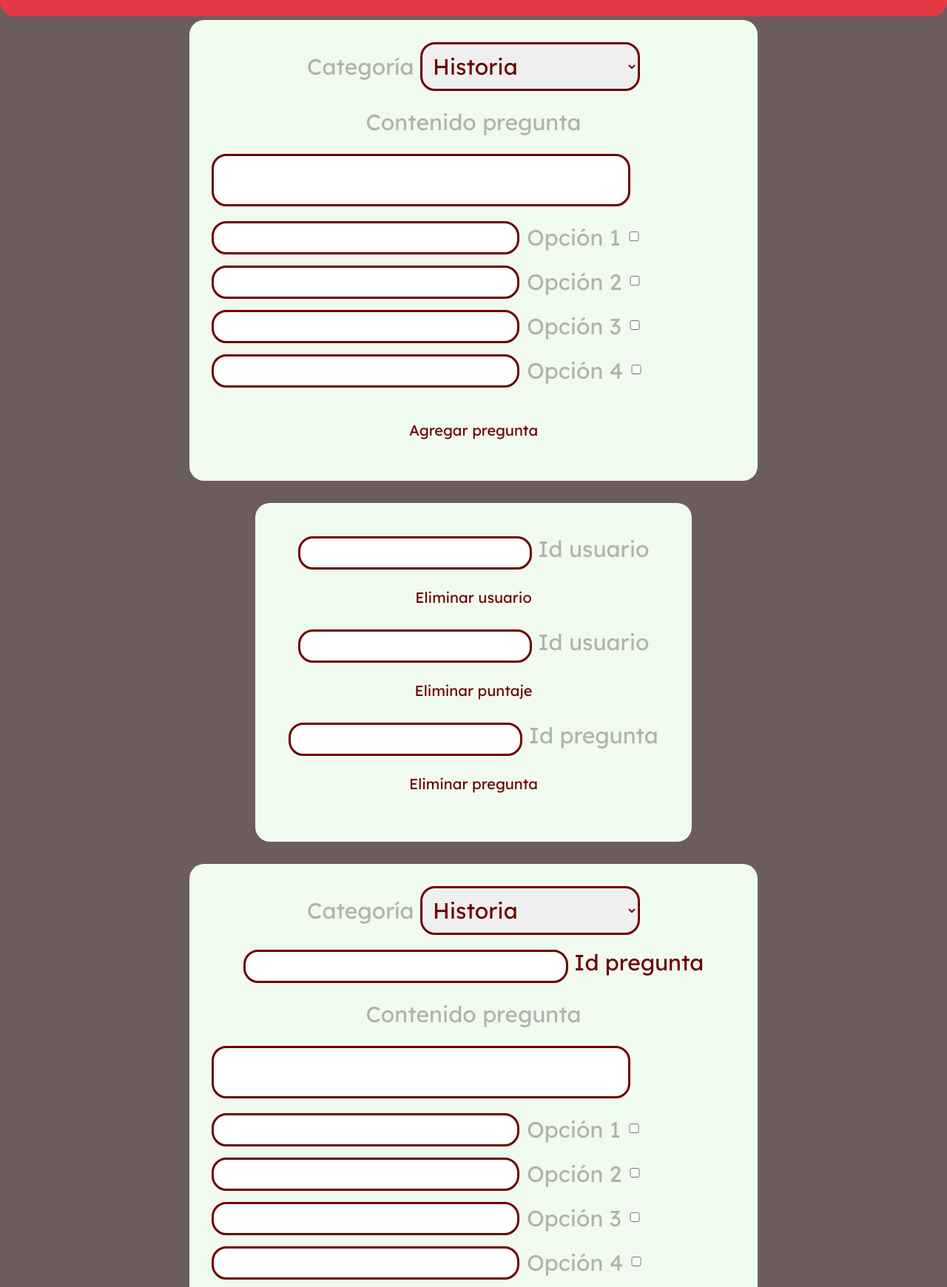
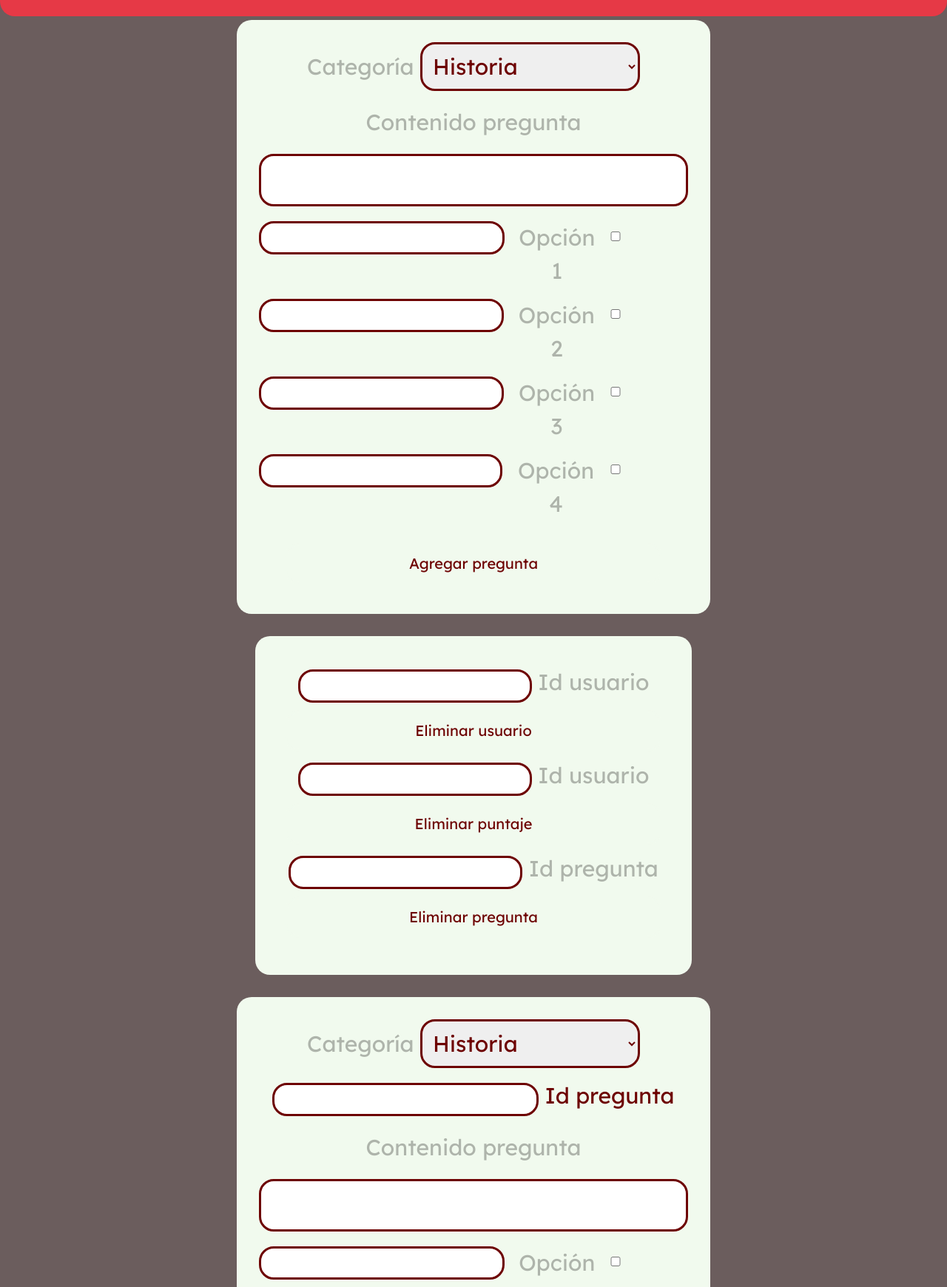
Before and after one commit to PioIX/2025-TPIN-1-G12, a plain HTML site: page frontend/admin.html in a window 1280 px wide. Shown: the part 73-1813 px from the top of the page at 74% size. Drawn offline with nearby package versions, Linux system fonts and the light colour scheme.

Commit message:
actualizacion checkbox
actualizacion

```diff
--- a/frontend/css/admin.css
+++ b/frontend/css/admin.css
@@ -81,7 +81,7 @@ a:hover {
     align-self: center;
     background-color: #f1faee;
     border-radius: 20px;
-    width: 60%;
+    width: 50%;
 }
 
 #admin-2 {
@@ -110,7 +110,7 @@ a:hover {
     align-self: center;
     background-color: #f1faee;
     border-radius: 20px;
-    width: 60%;
+    width: 50%;
 }
 
 #select, #select2 {
@@ -151,7 +151,7 @@ a:hover {
 
 #contenido, #contenido2 {
     margin-top: 20px;
-    width: 80%;
+    width: 100%;
     border-radius: 20px;
     display: block;
     padding: 10px;
@@ -217,4 +217,5 @@ a:hover {
 #correcto-1, #correcto-2, #correcto-3, #correcto-4, #correcto-5, #correcto-6, #correcto-7, #correcto-8 {
     margin-top: 14px;
     margin-left: 10px;
+    padding: -10%;
 }
```
